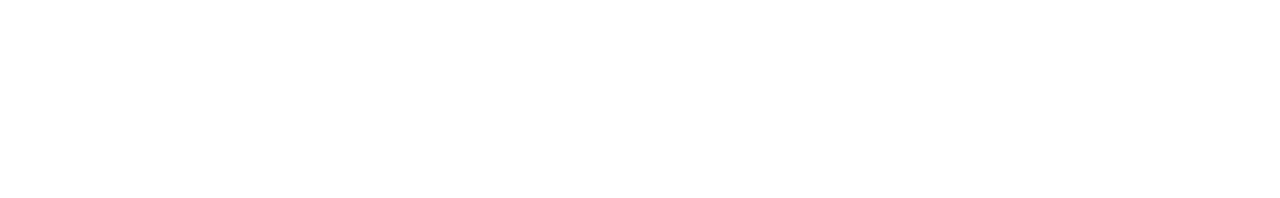
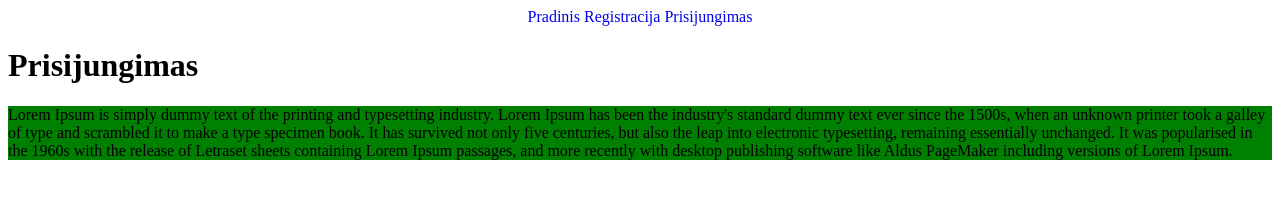
Before and after one commit to marius1337/lesson2-individuali-uzduotis, a plain HTML site: page prisijungimas.html in a window 1280 px wide. Drawn offline with Linux system fonts and the light colour scheme.

Commit message:
Sukurtos id, klases. Aprasyta

```diff
--- a/css/style.css
+++ b/css/style.css
@@ -0,0 +1,33 @@
+#menu {
+    text-align: center;
+}
+
+.blue {
+    background-color: aqua;
+}
+
+.red    {
+    background-color: red;
+}
+
+.green {
+    background-color: green;
+}
+
+a {
+    text-decoration: none;
+}
+
+
+/*#menu {*/
+    /*text-align: center;*/
+/*}*/
+
+/*.menu {*/
+    /*text-align: center;*/
+/*}*/
+
+/*a {*/
+   /*text-decoration: none;*/
+    /*padding: 10px;*/
+/*}*/
--- a/prisijungimas.html
+++ b/prisijungimas.html
@@ -2,9 +2,18 @@
 <html lang="en">
 <head>
     <meta charset="UTF-8">
-    <title>Title</title>
+    <title>Lesson 2 individuali</title>
+    <link rel="stylesheet" type="text/css" href="css/style.css">
 </head>
 <body>
-
+<div id="menu">
+    <a href="index.html">Pradinis</a>
+    <a href="registracija.html">Registracija</a>
+    <a href="prisijungimas.html">Prisijungimas</a>
+</div>
+<div>
+    <h1>Prisijungimas</h1>
+    <p class="green">Lorem Ipsum is simply dummy text of the printing and typesetting industry. Lorem Ipsum has been the industry's standard dummy text ever since the 1500s, when an unknown printer took a galley of type and scrambled it to make a type specimen book. It has survived not only five centuries, but also the leap into electronic typesetting, remaining essentially unchanged. It was popularised in the 1960s with the release of Letraset sheets containing Lorem Ipsum passages, and more recently with desktop publishing software like Aldus PageMaker including versions of Lorem Ipsum.</p>
+</div>
 </body>
 </html>
```
Also changed, not shown: index.html (+5 -1 lines), registracija.html (+11 -2 lines).
